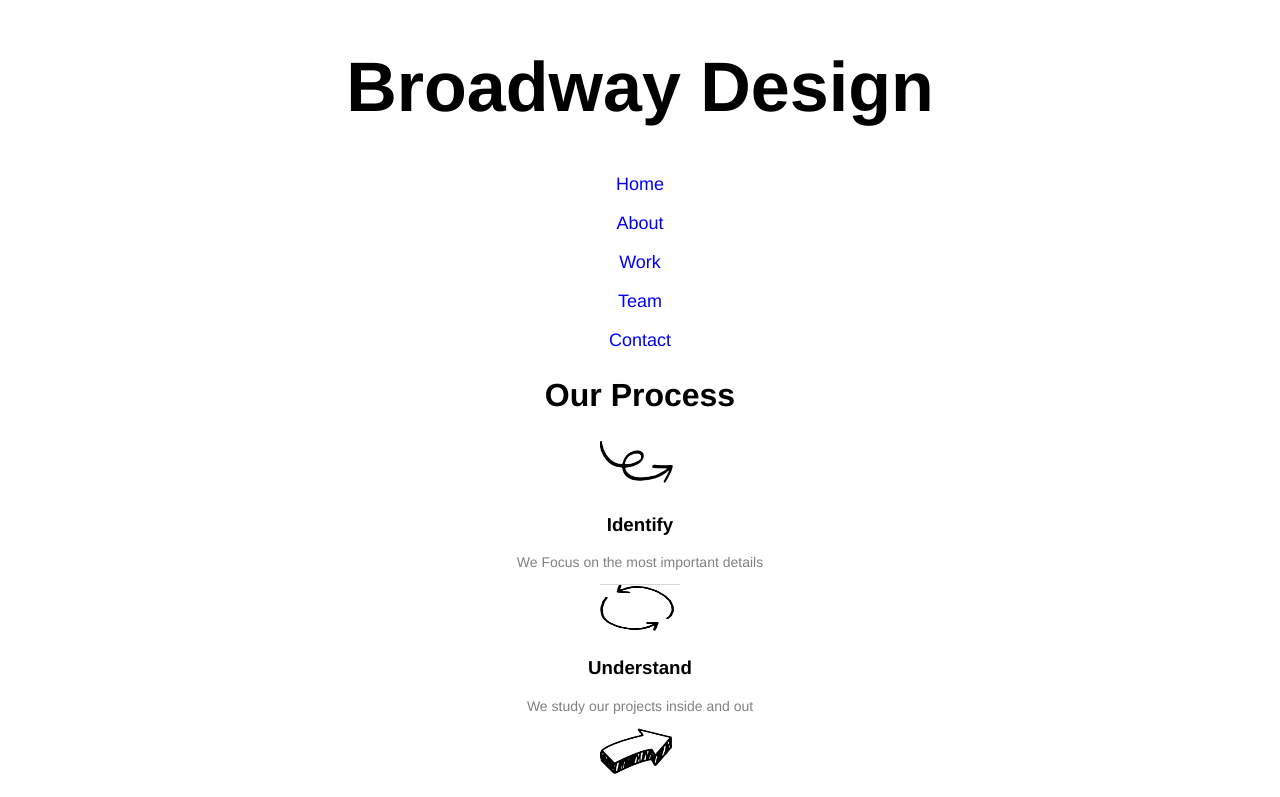
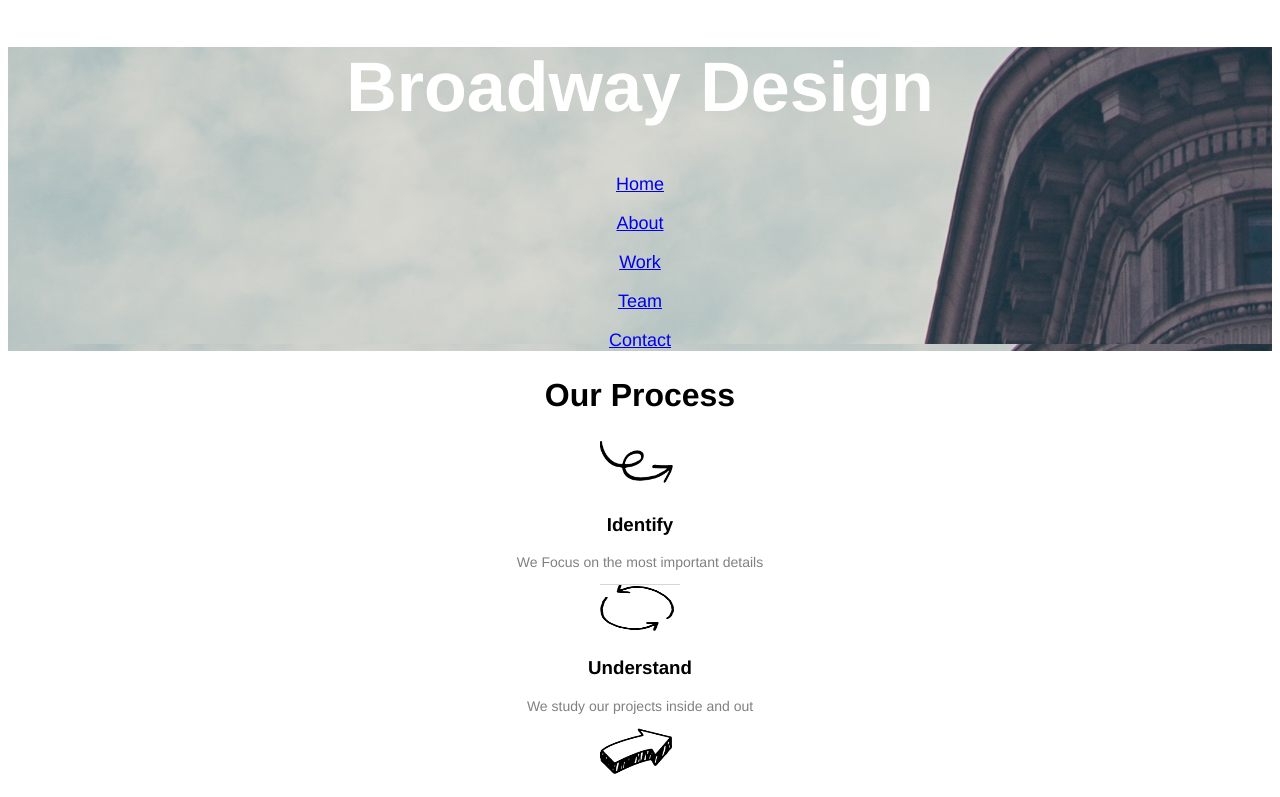
Before and after one commit to Biggo123/Broadway1, a plain HTML site: page index.html in a window 1280 px wide. Shown: the top 797 px of the page. Drawn offline with Linux system fonts and the light colour scheme.

Commit message:
Big Background pic implemented

```diff
--- a/index.html
+++ b/index.html
@@ -6,12 +6,14 @@
     <link href="./resources/css/style.css" type="text/css" rel="stylesheet">
   </head>
   <body>
+    <div class="image">
     <h1>Broadway Design</h1>
-<p>Home</p>
-<p>About</p>
-<p>Work</p>
-<p>Team</p>
-<p>Contact</p>
+<p><a href="#">Home</a></p>
+<p><a href="#">About</a></p>
+<p><a href="#">Work</a></p>
+<p><a href="#">Team</a></p>
+<p><a href="#">Contact</a></p>
+</div>
 <h2 class="highlight">Our Process</h2>
 <img src="./resources/images/Identify.png" alt="Picture of arrow">
 <h3>Identify</h3>
--- a/resources/css/style.css
+++ b/resources/css/style.css
@@ -2,13 +2,18 @@ body{
   font-family: helvetica;
   text-align: center;
 }
-p{
-  color:blue;
+p,span{
+  color:white;
   font-size: 18px;
+  text-decoration: none;
 }
 h1{
 font-size: 70px;
 font-weight: bold;
+color:white;
+}
+div{
+  background-image: url("../images/background.png");
 }
 .highlight{
 font-size: 32px;
@@ -28,10 +33,6 @@ font-weight: bold;
   background-color: dimgray;
   font-size:11px;
 }
-span{
-  font-size:18px;
-  color:white;
-}
 img{
   height:50px;
   width:80px;
```
Also changed, not shown: resources/images/Background.png (added), 3 other files.
